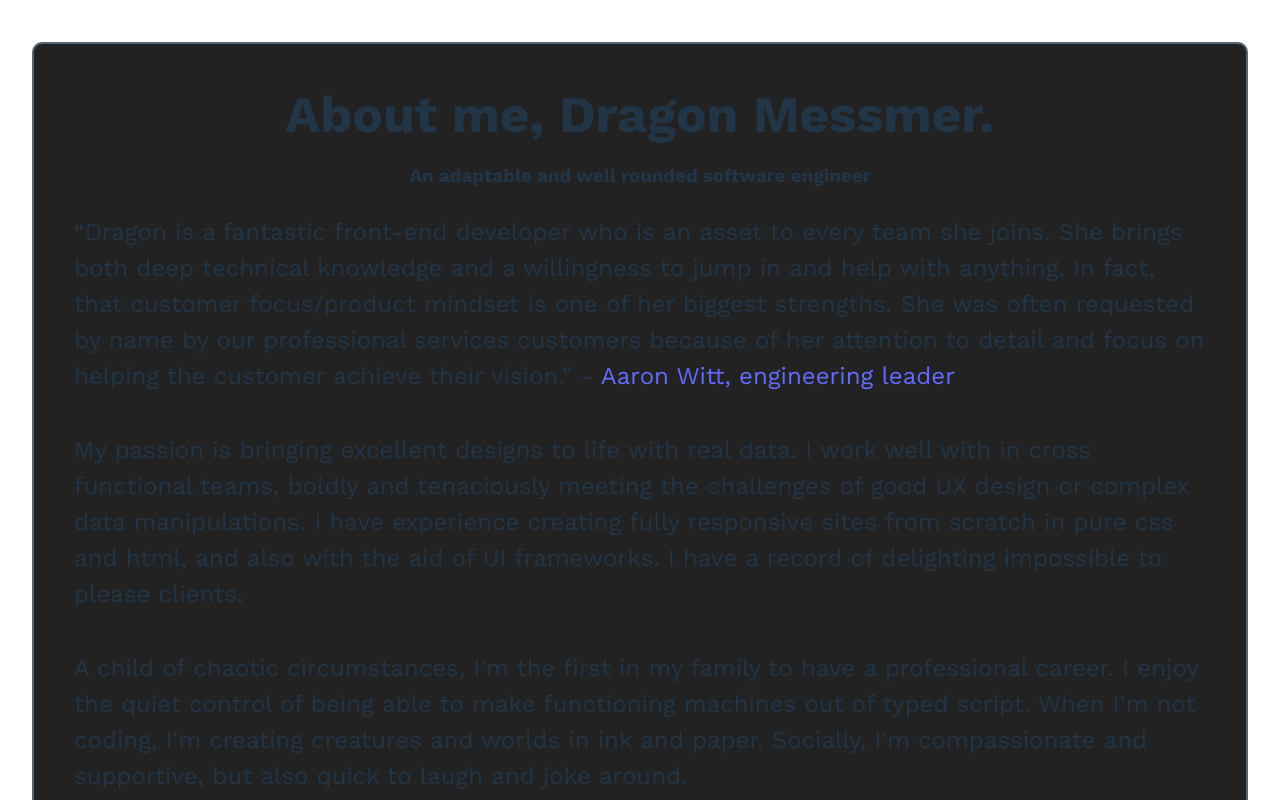
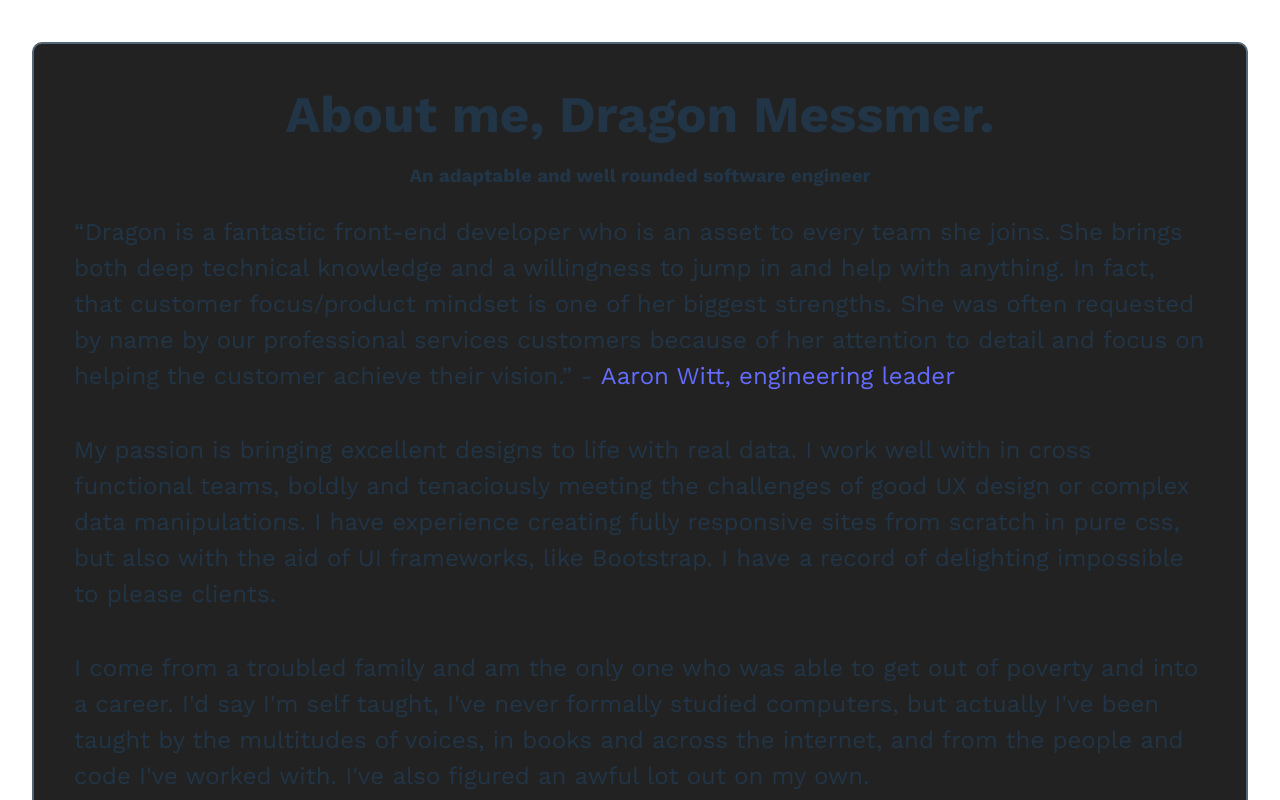
Before and after one commit to skullyflower/hire-dragon, a React (Vite) app: page / in a window 1280 px wide. Both pictures are taken after a click on the element "... Show more". Shown: the top 800 px of the page. Built offline with nearby package versions, Linux system fonts and the light colour scheme.

Commit message:
Text update, security update.

```diff
--- a/src/HireMe/HireMe.tsx
+++ b/src/HireMe/HireMe.tsx
@@ -57,20 +57,21 @@ export const HireMe = () => {
                   My passion is bringing excellent designs to life with real data. I work well with
                   in cross functional teams, boldly and tenaciously meeting the challenges of good
                   UX design or complex data manipulations. I have experience creating fully
-                  responsive sites from scratch in pure css and html, and also with the aid of UI
-                  frameworks. I have a record of delighting impossible to please clients.
+                  responsive sites from scratch in pure css, but also with the aid of UI frameworks,
+                  like Bootstrap. I have a record of delighting impossible to please clients.
                 </p>
                 <p>
-                  A child of chaotic circumstances, I&apos;m the first in my family to have a
-                  professional career. I enjoy the quiet control of being able to make functioning
-                  machines out of typed script. When I&apos;m not coding, I&apos;m creating
-                  creatures and worlds in ink and paper. Socially, I&apos;m compassionate and
-                  supportive, but also quick to laugh and joke around.
+                  I come from a troubled family and am the only one who was able to get out of
+                  poverty and into a career. I&apos;d say I&apos;m self taught, I&apos;ve never
+                  formally studied computers, but actually I&apos;ve been taught by the multitudes
+                  of voices, in books and across the internet, and from the people and code
+                  I&apos;ve worked with. I&apos;ve also figured an awful lot out on my own.
                 </p>
                 <p>
-                  Professionally, I have finally abandoned the impostor syndrome. I&apos;ve proven I
-                  can learn anything and apply it in a professional setting, rather quickly. I ask
-                  questions, look things up, and ask for help.
+                  <b>Socially</b>, I&apos;m compassionate and supportive, but also quick to laugh
+                  and joke around. <b>Professionally</b>, I have finally abandoned the impostor
+                  syndrome. I&apos;ve proven I can learn anything and apply it in a professional
+                  setting, rather quickly. I ask questions, look things up, and ask for help.
                 </p>
                 <p>
                   I&apos;ve been learning and applying new languages and methodologies since my
```
Also changed, not shown: 1 other file (tests, documents, lock files or other folders).
